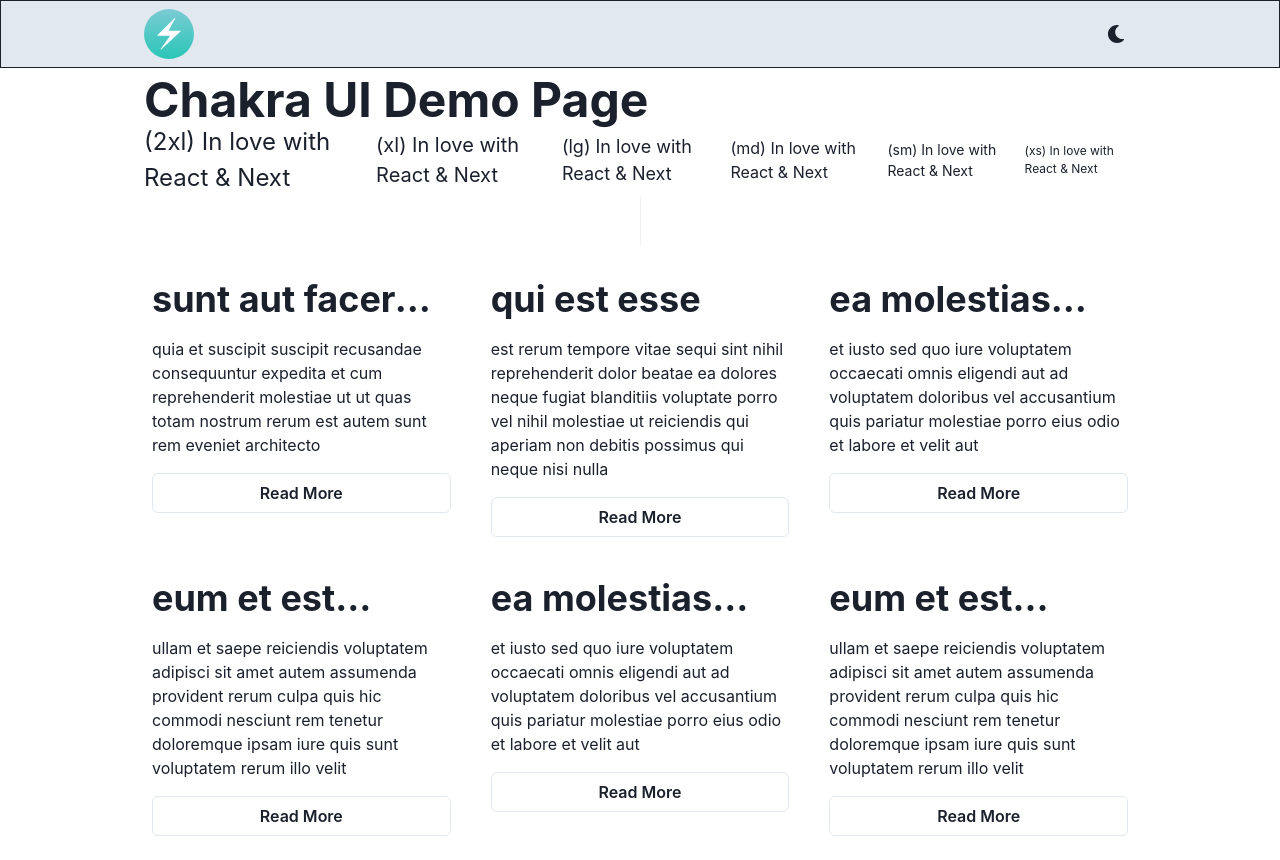
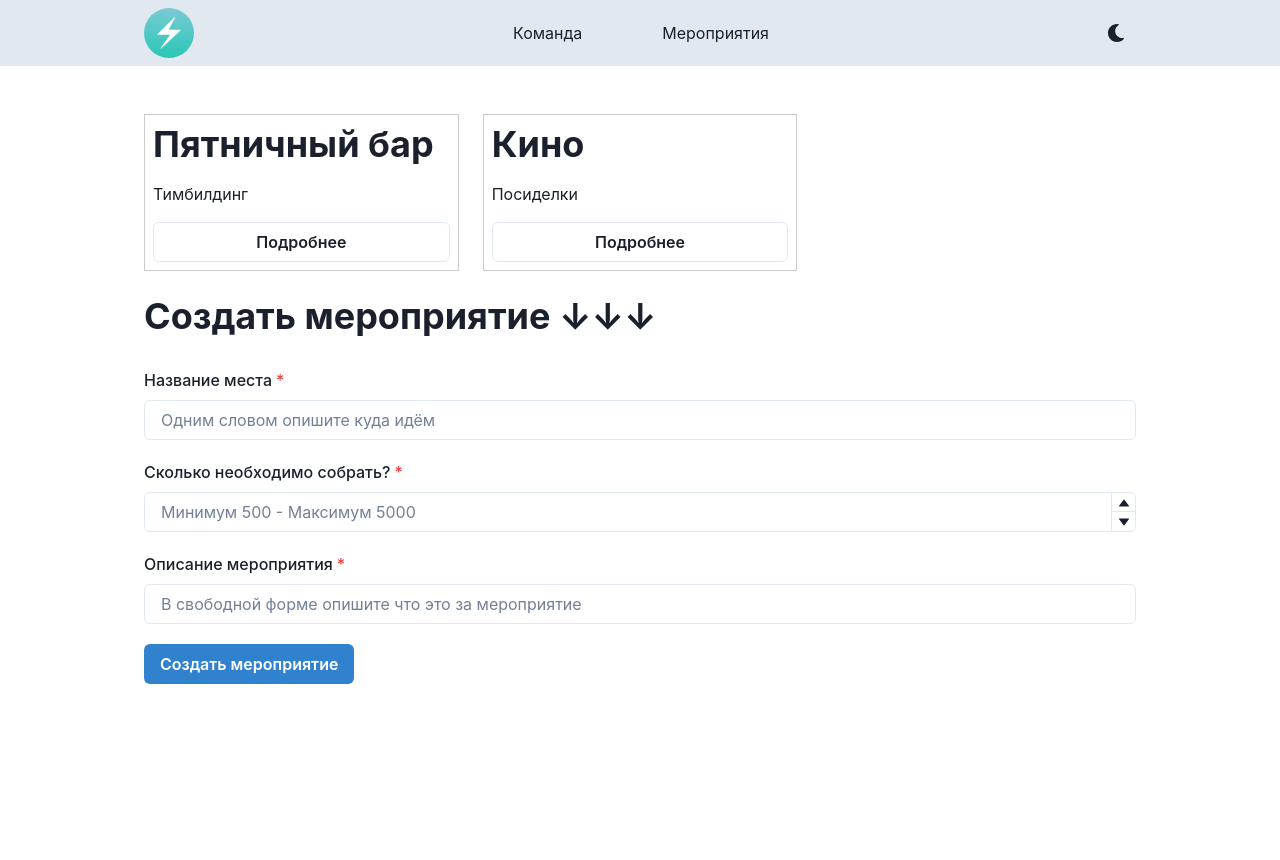
Before and after one commit to rasul-surname/skill-boosting-app, a React (Create React App) app: page /events in a window 1280 px wide. After the commit the page ends 800 px from the top, so only its background shows below. Built offline with nearby package versions, Linux system fonts and the light colour scheme.

Commit message:
добавил страницы /Команда/ и /Мероприятия/

```diff
--- a/package.json
+++ b/package.json
@@ -3,6 +3,7 @@
   "version": "0.1.0",
   "private": true,
   "dependencies": {
+    "@chakra-ui/icons": "^2.0.2",
     "@chakra-ui/react": "^2.2.1",
     "@emotion/react": "^11.9.3",
     "@emotion/styled": "^11.9.3",
@@ -13,6 +14,8 @@
     "react": "^18.2.0",
     "react-dom": "^18.2.0",
     "react-icons": "^3.11.0",
+    "react-router": "^6.3.0",
+    "react-router-dom": "^6.3.0",
     "react-scripts": "5.0.1",
     "recoil": "^0.7.4",
     "web-vitals": "^0.2.4"
--- a/src/App.js
+++ b/src/App.js
@@ -1,22 +1,22 @@
 import React from 'react';
-import { useRecoilValue } from 'recoil';
-import { ListEmployeesState } from './state/atoms';
+import {Route, Routes} from "react-router-dom";
 
 import {ChakraProvider, Container, theme} from '@chakra-ui/react';
 
 import Header from "./components/Header/Header";
-import TestComponent from "./components/TestCopmonent/TestComponent";
-import CardList from "./components/CardList/CardList";
+import Events from "./components/Events/Events";
+import About from "./components/About/About";
 
 function App() {
-    const ListEmployees = useRecoilValue(ListEmployeesState);
 
     return (
         <ChakraProvider theme={theme}>
             <Header/>
-            <Container maxW="container.lg">
-                <TestComponent />
-                <CardList cards={ListEmployees}/>
+            <Container maxW="container.lg" py="8">
+                <Routes>
+                    <Route path="/about" element={<About/>}/>
+                    <Route path="/events" element={<Events/>}/>
+                </Routes>
             </Container>
         </ChakraProvider>
     );
--- /dev/null
+++ b/src/components/About/About.js
@@ -0,0 +1,17 @@
+import React from "react";
+
+import {useRecoilValue} from "recoil";
+import {ListEmployeesState} from "../../state";
+
+import CardList from "../CardList/CardList";
+
+const About = () => {
+    const ListEmployees = useRecoilValue(ListEmployeesState);
+
+
+    return (
+        <CardList cards={ListEmployees}/>
+    )
+}
+
+export default About;
--- a/src/components/CardList/CardList.js
+++ b/src/components/CardList/CardList.js
@@ -7,10 +7,10 @@ const CardList = props => {
     return (
         <SimpleGrid columns={[1, null, 2, 3]} spacing={[4, null, 6]} py="4">
             {cards.map(card => (
-                <Stack key={card.title} spacing={4} _hover={{shadow: 'md'}} p="2">
+                <Stack key={card.title} spacing={4} _hover={{shadow: 'md'}} p="2" border="1px solid #ccc">
                     <Heading as="h3" noOfLines={1}>{card.title}</Heading>
                     <Text>{card.body}</Text>
-                    <Button as="a" variant="outline">Read More</Button>
+                    <Button as="a" variant="outline">Подробнее</Button>
                 </Stack>
             ))}
         </SimpleGrid>
--- /dev/null
+++ b/src/components/Events/Events.js
@@ -0,0 +1,20 @@
+import React from 'react';
+
+import {useRecoilValue} from 'recoil';
+import {EventsAtomState} from "../../state";
+import {Stack} from '@chakra-ui/react';
+import CardList from "../CardList/CardList";
+import FormEvents from "../FormEvents/FormEvents";
+
+const Events = () => {
+    const Events = useRecoilValue(EventsAtomState)
+
+    return (
+        <Stack>
+            <CardList cards={Events}/>
+            <FormEvents />
+        </Stack>
+    )
+}
+
+export default Events;
--- /dev/null
+++ b/src/components/FormEvents/FormEvents.js
@@ -0,0 +1,43 @@
+import {
+    FormControl,
+    FormLabel,
+    Input,
+    NumberInput,
+    NumberInputField,
+    NumberInputStepper,
+    NumberIncrementStepper,
+    NumberDecrementStepper,
+    Center,
+    Heading,
+    Button
+} from '@chakra-ui/react';
+
+const FormEvents = () => {
+
+    return (
+        <FormControl isRequired>
+            <Heading>Создать мероприятие ↓↓↓</Heading>
+            <Center height="30px"></Center>
+            <FormLabel htmlFor='first-name'>Название места</FormLabel>
+            <Input id='first-name' placeholder='Одним словом опишите куда идём'/>
+            <Center height="20px"></Center>
+            <FormLabel htmlFor='amount'>Сколько необходимо собрать?</FormLabel>
+            <NumberInput max={5000} min={500}>
+                <NumberInputField id='amount' placeholder='Минимум 500 - Максимум 5000' />
+                <NumberInputStepper>
+                    <NumberIncrementStepper/>
+                    <NumberDecrementStepper/>
+                </NumberInputStepper>
+            </NumberInput>
+            <Center height="20px"></Center>
+            <FormControl isRequired>
+                <FormLabel htmlFor='body'>Описание мероприятия</FormLabel>
+                <Input id='body' placeholder='В свободной форме опишите что это за мероприятие' />
+            </FormControl>
+            <Center height="20px"></Center>
+            <Button colorScheme='blue'>Создать мероприятие</Button>
+        </FormControl>
+    )
+}
+
+export default FormEvents;
--- a/src/components/Header/Header.js
+++ b/src/components/Header/Header.js
@@ -1,17 +1,34 @@
 import React from "react";
-import {Box, Container, Flex, Image, useColorMode} from "@chakra-ui/react";
+import {Box, Container, Flex, Image, HStack, useColorMode} from "@chakra-ui/react";
 
 import {ColorModeSwitcher} from './ColorModeSwitcher';
 import Logo from '../../logo.svg';
+import {NavLink} from "react-router-dom";
 
 const Header = () => {
-    const { colorMode } = useColorMode();
+    const {colorMode} = useColorMode();
 
     return (
-        <Box as="header" py={2} bg={colorMode === 'dark' ? 'gray.400' : 'gray.200'} border="1px" borderColor='black.200'>
+        <Box as="header" py={2} bg={colorMode === 'dark' ? 'gray.600' : 'gray.200'}>
             <Container maxW="container.lg">
                 <Flex justifyContent="space-between" alignItems="center">
                     <Image src={Logo} alt="logo" boxSize="50px" objectFit="cover"/>
+                    <Box as="nav">
+                        <Box as="ul" listStyleType="none">
+                            <HStack spacing="16">
+                                <NavLink to="/about">
+                                    <Box as="li" _hover={{background: '#01c0b1', color: 'white'}} p="2">
+                                        <span>Команда</span>
+                                    </Box>
+                                </NavLink>
+                                <NavLink to="/events">
+                                    <Box as="li" _hover={{background: '#01c0b1', color: 'white'}} p="2">
+                                        <span>Мероприятия</span>
+                                    </Box>
+                                </NavLink>
+                            </HStack>
+                        </Box>
+                    </Box>
                     <ColorModeSwitcher/>
                 </Flex>
             </Container>
--- a/src/index.js
+++ b/src/index.js
@@ -5,6 +5,7 @@ import App from './App';
 import reportWebVitals from './reportWebVitals';
 import * as serviceWorker from './serviceWorker';
 import {RecoilRoot} from "recoil";
+import {BrowserRouter} from "react-router-dom";
 
 const container = document.getElementById('root');
 const root = ReactDOM.createRoot(container);
@@ -13,7 +14,9 @@ root.render(
     <StrictMode>
         <ColorModeScript/>
         <RecoilRoot>
-            <App/>
+            <BrowserRouter>
+                <App/>
+            </BrowserRouter>
         </RecoilRoot>
     </StrictMode>
 );
--- /dev/null
+++ b/src/state/EventsAtom.js
@@ -0,0 +1,17 @@
+import { atom } from 'recoil';
+
+export const EventsAtomState = atom({
+    key: 'EventsAtomState',
+    default: [
+        {
+            id: 1,
+            title: 'Пятничный бар',
+            body: 'Тимбилдинг'
+        },
+        {
+            id: 2,
+            title: 'Кино',
+            body: 'Посиделки'
+        }
+    ]
+})
--- a/src/state/index.js
+++ b/src/state/index.js
@@ -1,2 +1,3 @@
 // экспортирую все файлы в папке state
-export * from './atoms';
+export * from './EmployeesAtom';
+export * from './EventsAtom';
```
Also changed, not shown: src/state/EmployeesAtom.js (renamed from src/state/atoms.js), 1 other file (tests, documents, lock files or other folders).
